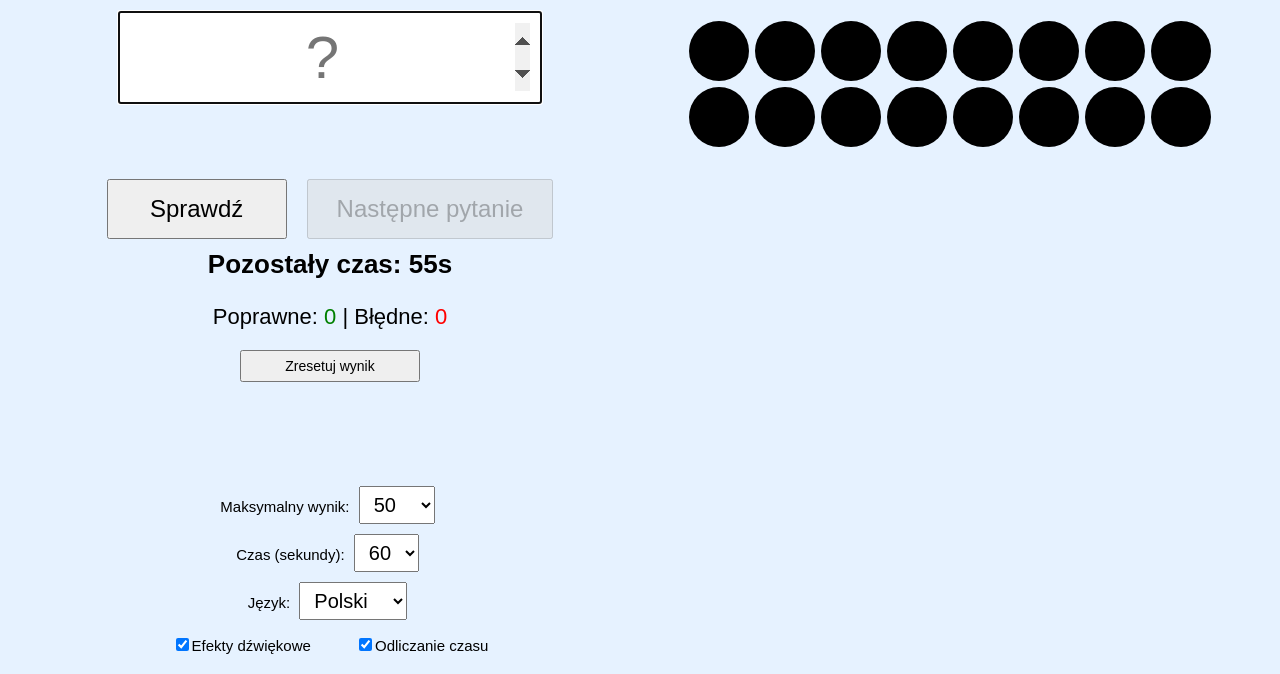
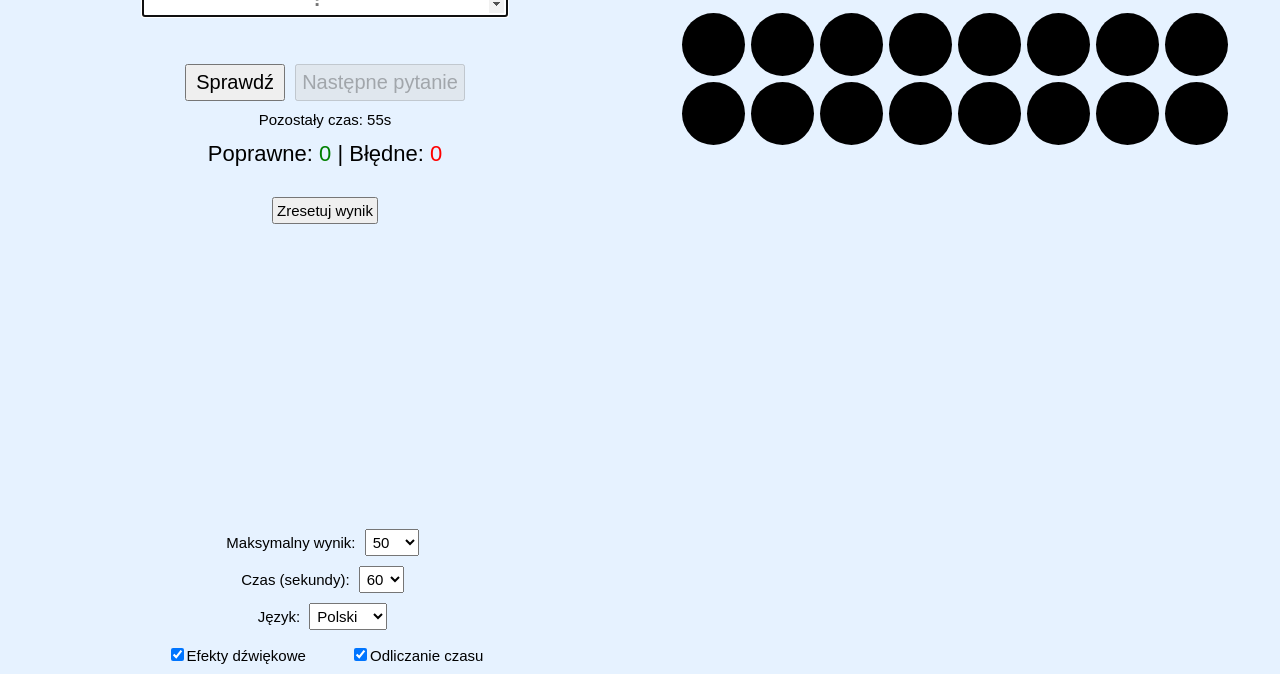
Before and after one commit to bocian74/tabliczkaiphone, a plain HTML site: page index.html in a window 1280 px wide. Shown: the part 126-800 px from the top of the page. Drawn offline with Linux system fonts and the light colour scheme.

Commit message:
Add files via upload

```diff
--- a/index.html
+++ b/index.html
@@ -34,7 +34,7 @@
       width: 100%;
       height: 100%;
       box-sizing: border-box;
-      padding: 20px;
+      padding: 10px;
     }
 
     #quiz-column {
@@ -48,14 +48,14 @@
     }
 
     #question {
-      font-size: 80px;
+      font-size: 60px;
       margin-bottom: 20px;
     }
 
     input[type="number"] {
-      font-size: 60px;
-      padding: 10px;
-      margin: 5px;
+      font-size: 30px;
+      padding: 2px;
+      margin: 2px;
       text-align: center;
       width: 90%;
       max-width: 400px;
@@ -63,48 +63,47 @@
     }
 
     select {
-      font-size: 20px;
-      padding: 6px 10px;
+      font-size: 15px;
+      padding: 3px 3px;
       margin: 5px;
     }
 
 	    #feedback {
-      min-height: 40px;
-      font-size: 28px;
-      margin: 10px;
+      min-height: 30px;
+      font-size: 20px;
+      margin: 5px;
     }
 
     .button-row {
       display: flex;
-      gap: 20px;
-      margin-top: 20px;
+      gap: 10px;
+      margin-top: 10px;
       margin-bottom: 10px;
       flex-wrap: wrap;
       justify-content: center;
     }
 
     button {
-      padding: 14px 28px;
-      font-size: 24px;
+      padding: 5px 5px;
+      font-size: 20px;
       cursor: pointer;
-      min-width: 180px;
+      min-width: 100px;
     }
 
     #resetBtn {
-      font-size: 14px;
-      padding: 6px 14px;
-      margin-top: 20px;
+      font-size: 15px;
+      padding: 3px 3px;
+      margin-top: 30px;
     }
 
     #timer {
-      font-size: 26px;
-      font-weight: bold;
-      height: 35px;
-      margin: 5px 0;
+      font-size: 15px;
+      height: 20px;
+      margin: 3px 0;
     }
 
     #score {
-      margin-top: 20px;
+      margin-top: 10px;
       font-size: 22px;
     }
 
@@ -141,7 +140,7 @@
       align-items: center;
       justify-content: center;
       box-sizing: border-box;
-      padding: 20px;
+      padding: 10px;
     }
 
     .dot-container {
```
